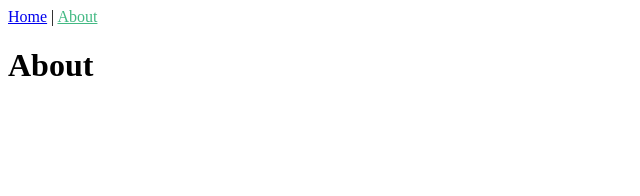
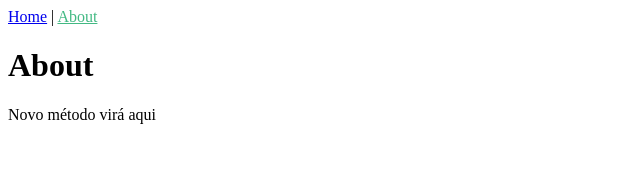
Before and after one commit to dimascapelari/api-teste, a Vue app: page /about in a window 1280 px wide. Shown: the top 196 px of the page, without its empty margins (0-640 px from the left). Built offline with nearby package versions, Linux system fonts and the light colour scheme.

Commit message:
Update AboutView.vue

```diff
--- a/src/views/AboutView.vue
+++ b/src/views/AboutView.vue
@@ -1,5 +1,6 @@
 <template>
   <div class="about">
     <h1>About</h1>
+    <p>Novo método virá aqui</p>
   </div>
 </template>
```
